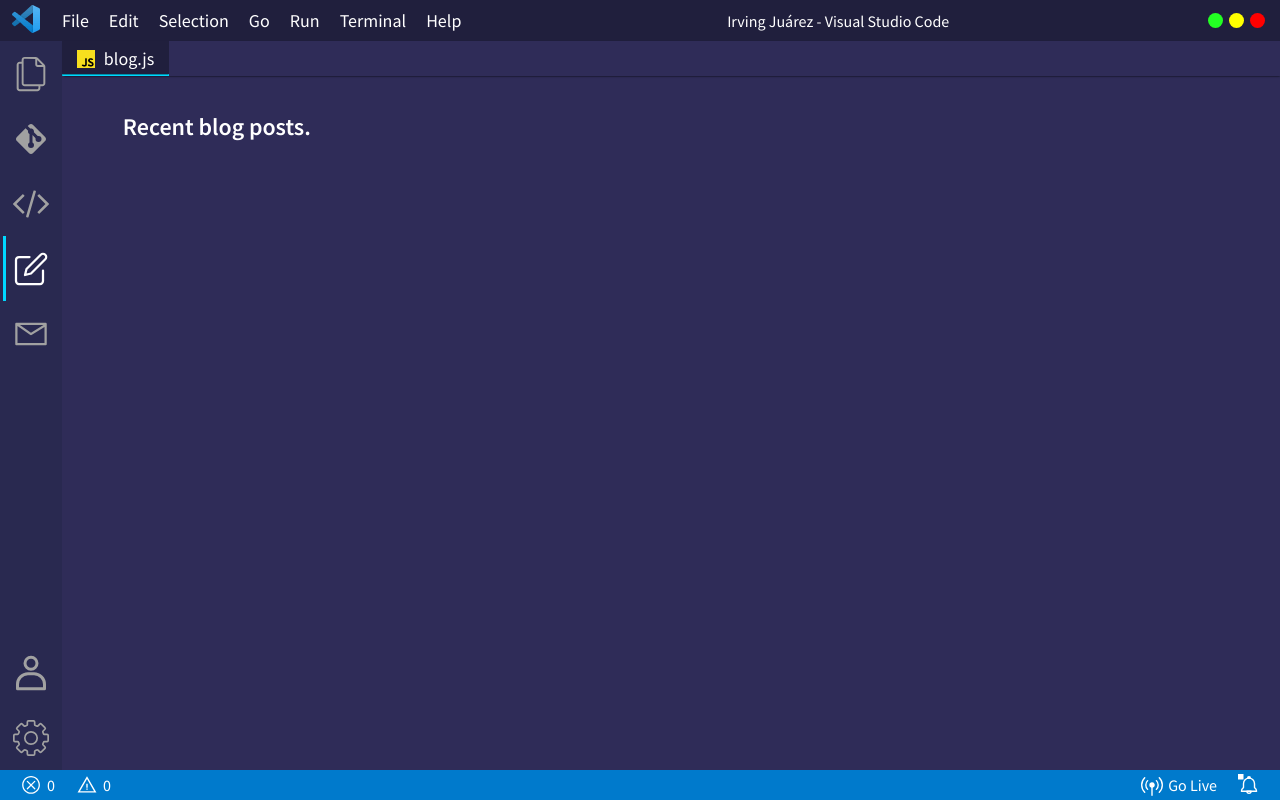
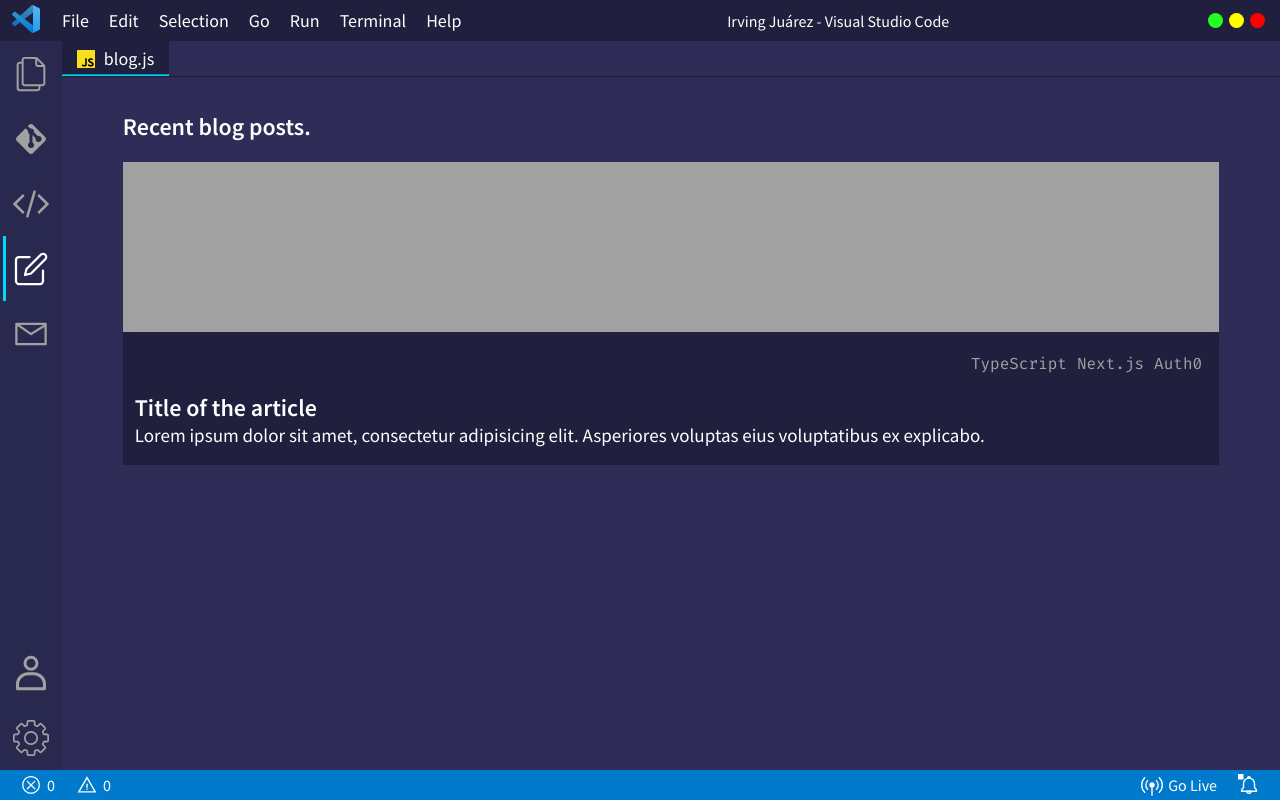
Before and after one commit to irvingvjuarez/irvingvjuarez, a React (Create React App) app: page /blog in a window 1280 px wide. Built offline with nearby package versions, Linux system fonts and the light colour scheme.

Commit message:
BlogCard v1 is done

```diff
--- a/src/components/BlogCard/BlogCard.scss
+++ b/src/components/BlogCard/BlogCard.scss
@@ -0,0 +1,25 @@
+.blog-card{
+  background-color: $bg-dark-color;
+
+  &__thumbnail{
+    width: 100%;
+    height: 170px;
+    background-color: $border-color;
+  }
+
+  &__content{
+    background-color: $bg-dark-color;
+    padding: 12px;
+    border-radius: 9px;
+
+    p{
+      font-size: 19px;
+    }
+  }
+
+  @media screen and (min-width: 380px){
+    &__content{
+      @include card;
+    }
+  }
+}
--- a/src/components/BlogCard/index.tsx
+++ b/src/components/BlogCard/index.tsx
@@ -1,10 +1,21 @@
+import { Tags } from "../../containers/Tags"
+
 const BlogCard: React.FC = (): JSX.Element => {
   return(
     <div className="blog-card">
+      <section className="blog-card__thumbnail"></section>
 
-      <div className="blog-card__thumbnail"></div>
+      <section className="blog-card__content">
+        <Tags />
 
-      <div className="blog-card__tags"></div>
+        <div  className="blog-card__description">
+          <h2>Title of the article</h2>
+          <p>
+            Lorem ipsum dolor sit amet, consectetur adipisicing elit. Asperiores voluptas eius voluptatibus ex explicabo.
+          </p>
+        </div>
+      </section>
+
 
     </div>
   )
--- a/src/pages/Blog/Blog.scss
+++ b/src/pages/Blog/Blog.scss
@@ -2,5 +2,9 @@
   &__wrapper{
     @include wrapper;
     font-family: $secondary-font;
+
+    & > h2{
+      margin-bottom: 20px;
+    }
   }
 }
--- a/src/pages/Blog/index.tsx
+++ b/src/pages/Blog/index.tsx
@@ -1,3 +1,5 @@
+import { BlogCard } from "../../components/BlogCard";
+
 const Blog: React.FC = (): JSX.Element => {
   return(
     <article className="blog">
@@ -5,7 +7,9 @@ const Blog: React.FC = (): JSX.Element => {
       <section className="blog__wrapper">
         <h2>Recent blog posts.</h2>
 
-        <section className="blog__cards"></section>
+        <section className="blog__cards">
+          <BlogCard />
+        </section>
 
       </section>
 
```
